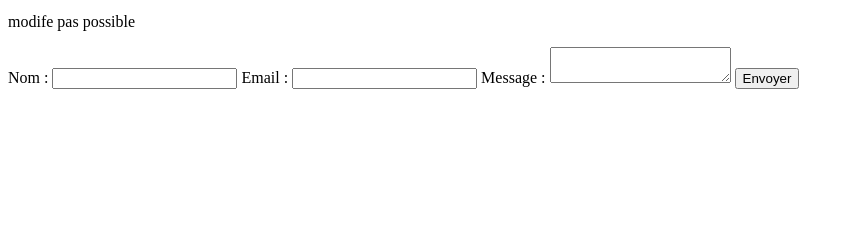
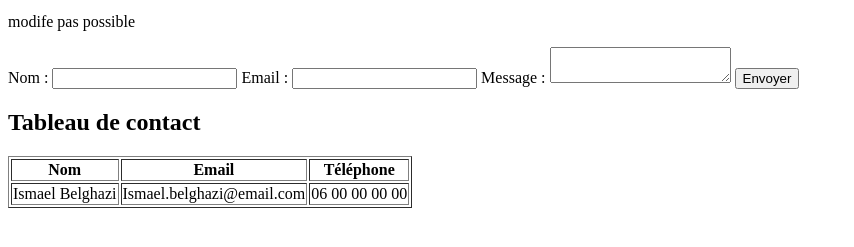
Before and after one commit to zoebocbig/ccm2026Git, a plain HTML site: page contact.html in a window 1280 px wide. Shown: the part 101-348 px from the top of the page, without its empty margins (0-854 px from the left). Drawn offline with Linux system fonts and the light colour scheme.

Commit message:
[Add] ajout de mon contact

```diff
--- a/contact.html
+++ b/contact.html
@@ -11,7 +11,8 @@
     <h1 class="page-title">Contactez-nous</h1>
 
     <p>Vous pouvez nous contacter en remplissant le formulaire ci-dessous.</p>
-	<p>modife pas possible<p>
+    <p>modife pas possible</p>
+
     <form>
         <label for="nom">Nom :</label>
         <input type="text" id="nom" name="nom">
@@ -25,5 +26,20 @@
         <button type="submit">Envoyer</button>
     </form>
 
+    <h2>Tableau de contact</h2>
+
+    <table border="1">
+        <tr>
+            <th>Nom</th>
+            <th>Email</th>
+            <th>Téléphone</th>
+        </tr>
+        <tr>
+            <td>Ismael Belghazi</td>
+            <td>Ismael.belghazi@email.com</td>
+            <td>06 00 00 00 00</td>
+        </tr>
+    </table>
+
 </body>
 </html>
```
